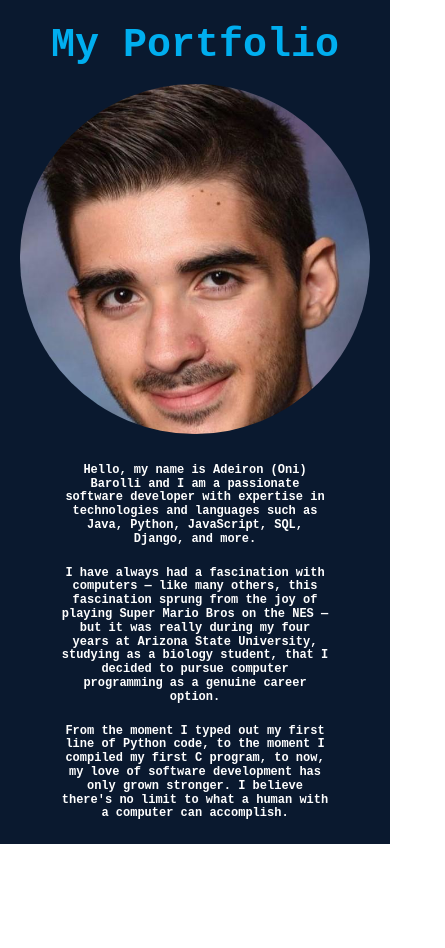
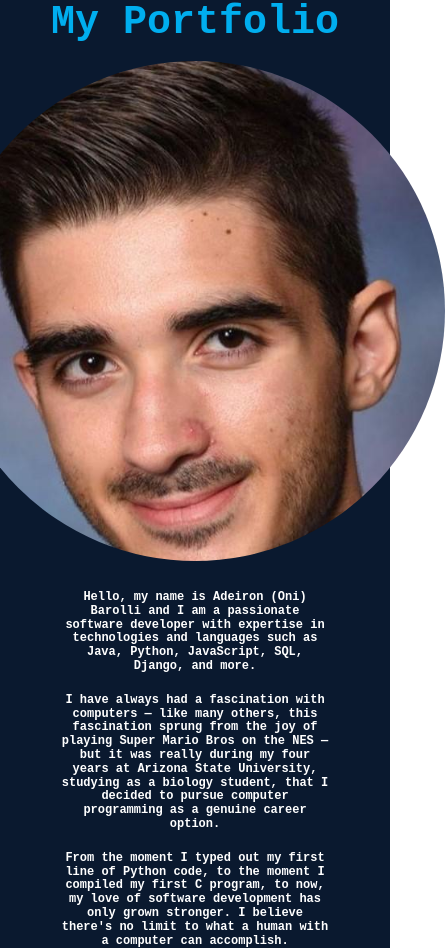
Before and after one commit to abarolli/Portfolio, a React (Vite) app: page / in a window 390 px wide. Shown: the whole page, 445 px wide, since content can reach past the window. Before the commit the page ends 844 px from the top, so only its background shows below. Built offline with nearby package versions, Linux system fonts and the light colour scheme.

Commit message:
Refactored MyFace styles

```diff
--- /dev/null
+++ b/src/MyFace.module.css
@@ -0,0 +1,14 @@
+.face {
+  background-image: url(/me.jpeg);
+  height: 350px;
+  width: 350px;
+  background-size: cover;
+  border-radius: 50%;
+}
+
+@media screen and (max-width: 900px) {
+  .face {
+    height: 500px;
+    width: 500px;
+  }
+}
--- a/src/MyFace.tsx
+++ b/src/MyFace.tsx
@@ -1,17 +1,9 @@
 import React from "react";
 
+import styles from "./MyFace.module.css";
+
 function MyFace() {
-  return (
-    <div
-      style={{
-        backgroundImage: `url("/me.jpeg")`,
-        height: "350px",
-        width: "350px",
-        backgroundSize: "cover",
-        borderRadius: "50%",
-      }}
-    />
-  );
+  return <div className={styles.face} />;
 }
 
 export default MyFace;
```
